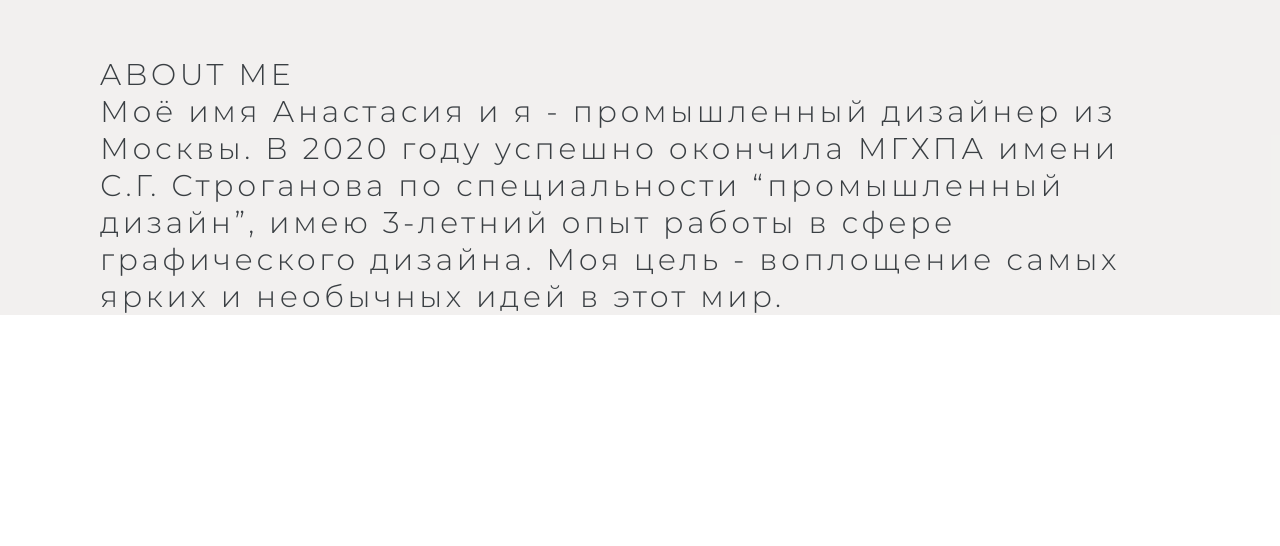
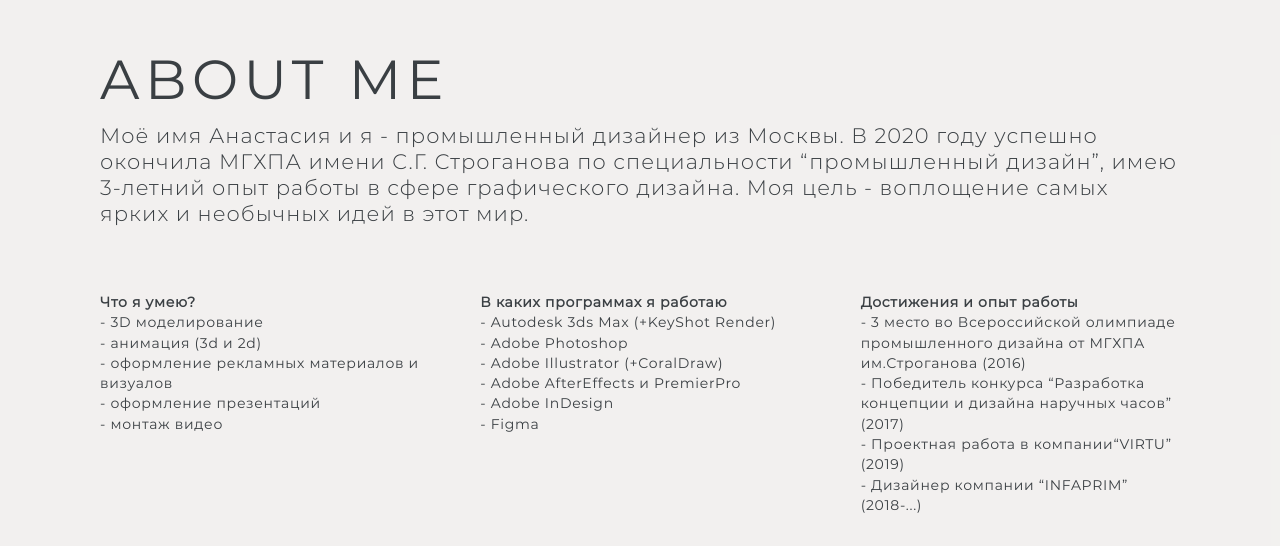
Before and after one commit to Rastacrab/nastya-Resume, a plain HTML site: page index.html in a window 1280 px wide. Shown: the part 882-1428 px from the top of the page. Before the commit the page ends 1197 px from the top, so only its background shows below. Drawn offline with Linux system fonts and the light colour scheme.

Commit message:
about box

```diff
--- a/index.html
+++ b/index.html
@@ -57,8 +57,45 @@
         <section class="about__box">
             <div class="wrapper">
                 <div class="about__me">
-                    <h2>ABOUT ME</h2>
-                    <p>Моё имя Анастасия и я - промышленный дизайнер из Москвы. В 2020 году успешно окончила МГХПА имени С.Г. Строганова по специальности “промышленный дизайн”, имею 3-летний опыт работы в сфере графического дизайна. Моя цель - воплощение самых ярких и необычных идей в этот мир.</p>
+                    <h2 class ='about__me-title'>ABOUT ME</h2>
+                    <p class="about__me-desc">Моё имя Анастасия и я - промышленный дизайнер из Москвы. В 2020 году успешно окончила МГХПА имени С.Г. Строганова по специальности “промышленный дизайн”, имею 3-летний опыт работы в сфере графического дизайна. Моя цель - воплощение самых ярких и необычных идей в этот мир.</p>
+                    <div class="about__cards">
+                        <div class="about__card">
+                            <ul class="about__card-desc">
+                                <li><span class="bold__cards-title">Что я умею?</span></li>
+                                <li>- 3D моделирование</li>
+                                <li>- анимация (3d и 2d)</li>
+                                <li>- оформление рекламных материалов и визуалов</li>
+                                <li>- оформление презентаций</li>
+                                <li>- монтаж видео</li>
+                            </ul>
+                        </div>
+
+                        <div class="about__card">
+                            <ul class="about__card-desc">
+                                <li><span class="bold__cards-title">В каких программах я работаю</span></li>
+                                <li>- Autodesk 3ds Max (+KeyShot Render)</li>
+                                <li>- Adobe Photoshop</li>
+                                <li>- Adobe Illustrator (+CoralDraw)</li>
+                                <li>- Adobe AfterEffects и PremierPro</li>
+                                <li>- Adobe InDesign</li>
+                                <li>- Figma</li>
+                            </ul>
+                        </div>
+
+                        <div class="about__card">
+                            <ul class="about__card-desc">
+                                <li><span class="bold__cards-title">Достижения и опыт работы</span></li>
+                                <li>- 3 место во Всероссийской олимпиаде промышленного дизайна от МГХПА им.Строганова (2016)</li>
+                                <li>- Победитель конкурса “Разработка концепции и дизайна наручных часов” (2017)</li>
+                                <li>- Проектная работа в компании“VIRTU” (2019)</li>
+                                <li>- Дизайнер компании “INFAPRIM” (2018-...)</li>
+                            </ul>
+                        </div>
+
+
+
+                    </div>
                 </div>
             </div>
 
--- a/style.css
+++ b/style.css
@@ -664,7 +664,7 @@ body {
 
 .intro{
     min-height: 100vh;
-    padding-top: 200px;
+    padding-top: 150px;
     padding-bottom: 180px;
     background: rgba(246, 242, 237, 0.33);
 }
@@ -676,7 +676,7 @@ body {
     font-size: 82px;
     letter-spacing: 0.15em;
     line-height: 120.8%;
-    margin-bottom: 36px;
+    margin-bottom: 30px;
 }
 .intro__title2{
     font-family: 'Montserrat';
@@ -695,4 +695,45 @@ body {
     background: rgba(129, 113, 96, 0.1);
     background: 129,113,96,1;
     padding-top: 85px;
+    padding-bottom: 31px;
 }
+.about__me-title{
+    font-family: 'Montserrat';
+    font-style: normal;
+    font-weight: normal;
+    font-size: 55px;
+    line-height: 89.8%;
+    letter-spacing: 0.1em;
+    margin-bottom: 18px;
+    color: rgba(58, 63, 67, 1);
+
+}
+
+.about__cards{
+    display: grid;
+    grid-template-columns: repeat(3, 1fr);
+    column-gap: 61px;
+    font-family: Montserrat;
+    font-style: normal;
+    font-weight: normal;
+    font-size: 14px;
+    line-height: 145.4%;
+    letter-spacing: 0.05em;
+    color: rgba(58, 63, 67, 1);
+}
+.about__card{
+    column-gap: normal;
+}
+.about__me-desc{
+    padding-bottom: 65px;
+    font-family: Montserrat;
+    font-style: normal;
+    font-weight: 300;
+    font-size: 21px;
+    line-height: 26px;
+    letter-spacing: 0.05em;
+    color: rgba(58, 63, 67, 1);
+}
+.bold__cards-title{
+    font-weight: bold;
+}
```
